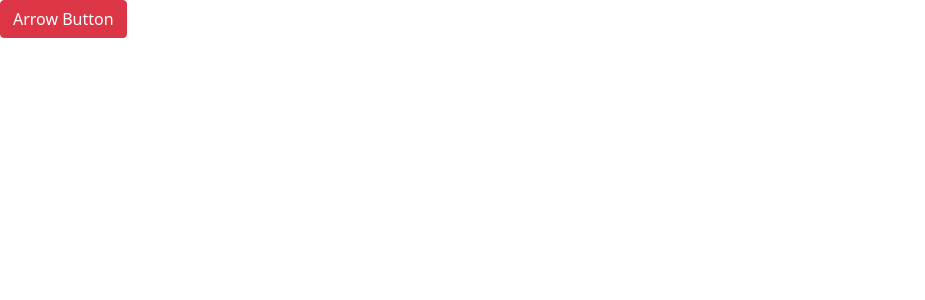
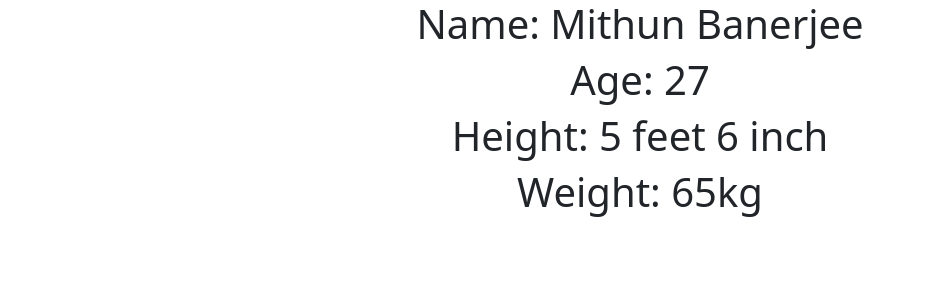
Before and after one commit to mithunbanerjee632/React-Js-Basic, a React (Create React App) app: page / in a window 1280 px wide. Shown: the top 300 px of the page, without its empty margins (0-925 px from the left). Built offline with nearby package versions, Linux system fonts and the light colour scheme.

Commit message:
State in React

```diff
--- a/src/App.js
+++ b/src/App.js
@@ -5,10 +5,19 @@ import Welcome from './mycomponents/Welcome.js';
 import Myfun from './mycomponents/Myfun';
 import Arrow from './mycomponents/Arrow';
 
+import States from './mycomponents/States';
+
 function App() {
-  return (
-       <Arrow></Arrow>
+
+    return (
+      <div className="App">
+
+
+       <States></States>
+
+       </div>
   );
+
 }
 
 export default App;
--- /dev/null
+++ b/src/mycomponents/States.js
@@ -0,0 +1,27 @@
+import React,{Component} from 'react'
+class States extends Component{
+
+    constructor(){
+      super()
+      this.state={
+        name:'Mithun Banerjee',
+        age:'27',
+        height:'5 feet 6 inch',
+        weight:'65kg'
+      }
+
+    }
+
+
+
+  render(){
+    return <div>
+      <h1>Name: {this.state.name}</h1>
+      <h1>Age: {this.state.age}</h1>
+      <h1>Height: {this.state.height}</h1>
+      <h1>Weight: {this.state.weight}</h1>
+    </div>
+  }
+}
+
+export default States;
```
